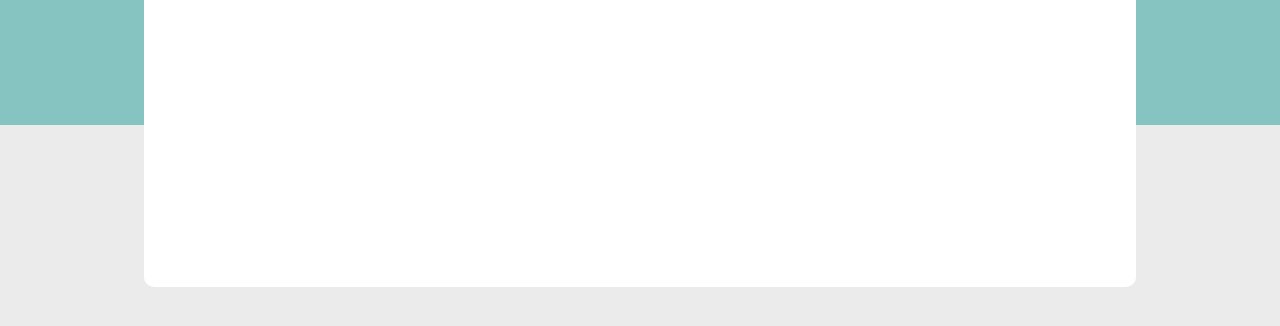
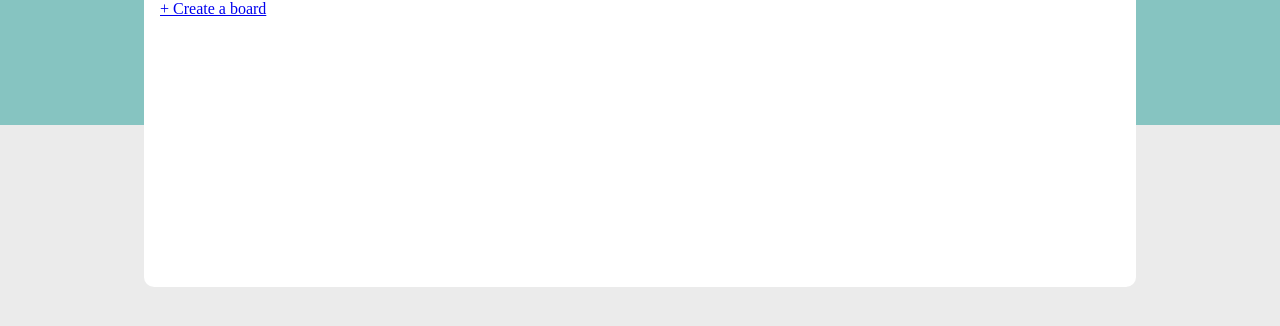
Before and after one commit to nicholemaldonado4/TheWeddingBoard, a PHP site: page /my_boards/index.php in a window 1280 px wide. Shown: the part 218-544 px from the top of the page. Run offline with PHP 8.4, Linux system fonts and the light colour scheme; the visitor is signed in with stand-in values (Sample User, id 1); data comes from the database, SQL or seed files in the repository; some libraries are stand-ins or nearby versions.

Commit message:
Added links for board edit/create/delete

```diff
--- a/my_boards/get_boards.php
+++ b/my_boards/get_boards.php
@@ -27,7 +27,8 @@ function get_boards($session) {
     echo "<td scope='row' data-label='Board'>$title</td>";
     echo "<td scope='row' data-label='Pin'>$pin</td>";
     echo "<td scope='row' data-label='Password'>$password</td>";
-    echo "<td scope='row' data-label='Actions'>Edit $spacing Delete</td>";
+    echo "<td scope='row' data-label='Actions'><a href=customize?op=edit&board=$title>Edit</a>".
+      " $spacing <a href=delete?board=$title>Delete</a></td>";
     echo "</tr>";
   }
 }
--- a/my_boards/index.php
+++ b/my_boards/index.php
@@ -33,10 +33,6 @@
         <th scope="col">Board</th>
         <th scope="col">Pin</th>
         <th scope="col">Password</th>
-<!--
-        <th scope="col">Edit</th>
-        <th scope="col">Delete</th>
--->
         <th scope="col">Actions</th>
       <tr>
     </thead>
@@ -46,6 +42,9 @@
       ?>
     </tbody>
     </table>
+    <div>
+      <p><a href="customize?op=create">+ Create a board</a></p>
+    </div>
     <?php
       if ($session->hasFlashData()) {
         echo "<p>".$session->getFlashData()->getMsg()."</p>";
```
Also changed, not shown: my_boards/customize/index.php (added), my_boards/delete/index.php (added).
